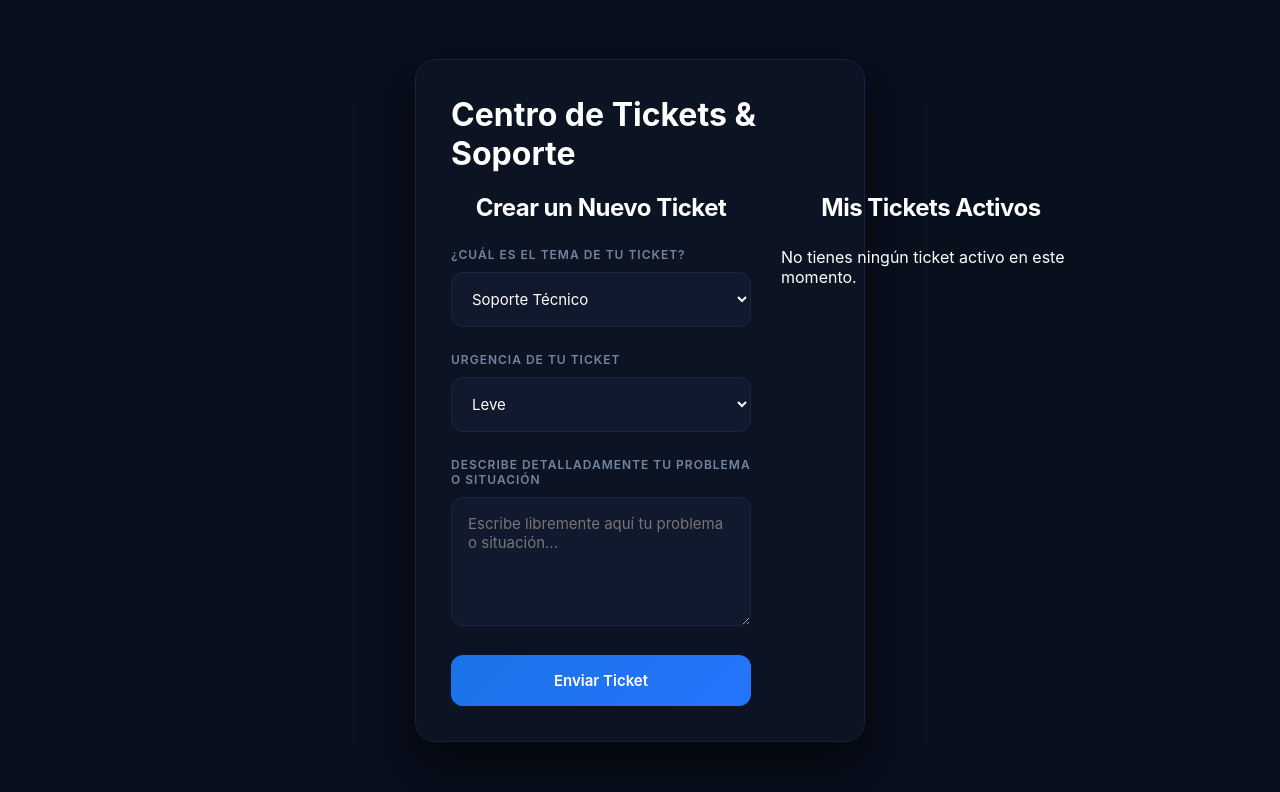
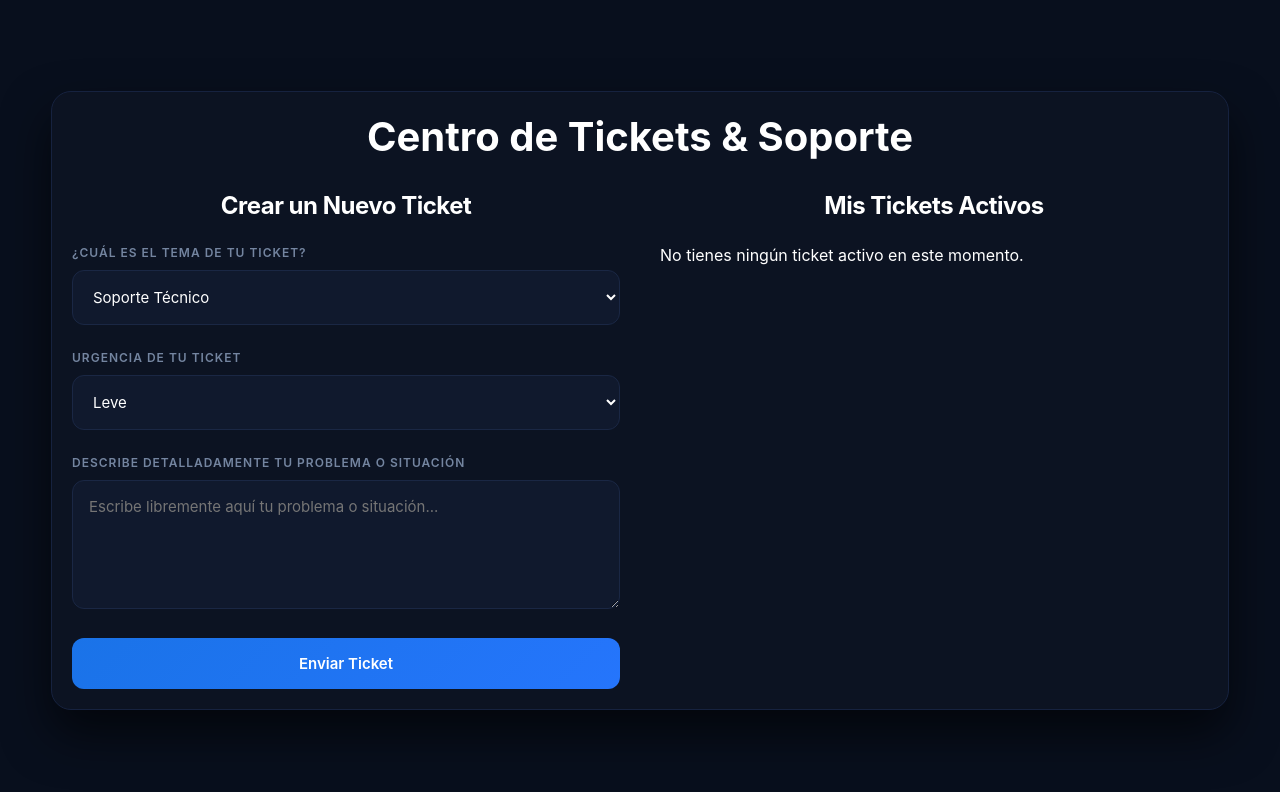
Before and after one commit to DavidPerry0501/Sistema-Tickets, a website: page index.html in a window 1280 px wide. Drawn offline with nearby package versions, Linux system fonts and the light colour scheme; no server answers.

Commit message:
Update index.html

```diff
--- a/index.html
+++ b/index.html
@@ -9,12 +9,13 @@
 </head>
 <body>
 
-    <div class="container">
-        <h1 class="main-title">Centro de Tickets & Soporte</h1>
+    <div class="container" style="max-width: 1200px; width: 95%; margin: 0 auto; padding: 20px; box-sizing: border-box;">
 
-        <div class="main-layout" style="display: flex; gap: 30px; justify-content: space-between; align-items: flex-start; margin-top: 20px;">
+        <h1 class="main-title" style="text-align: center; font-size: 2.5rem; margin-bottom: 30px;">Centro de Tickets & Soporte</h1>
 
-            <div class="card ticket-creation-column" style="flex: 1; min-width: 300px;">
+        <div class="main-layout" style="display: flex; flex-direction: row; gap: 40px; justify-content: center; align-items: flex-start; width: 100%;">
+
+            <div class="card ticket-creation-column" style="flex: 1; min-width: 320px; box-sizing: border-box;">
                 <h2>Crear un Nuevo Ticket</h2>
                 <form id="ticketForm">
                     <div class="form-group">
@@ -50,7 +51,7 @@
                 </div>
             </div>
 
-            <div class="card ticket-list-column" style="flex: 1; min-width: 300px;">
+            <div class="card ticket-list-column" style="flex: 1; min-width: 320px; box-sizing: border-box;">
                 <h2>Mis Tickets Activos</h2>
                 <div id="ticketsContainer" class="tickets-list">
                     <p class="no-tickets">No tienes ningún ticket activo en este momento.</p>
```
